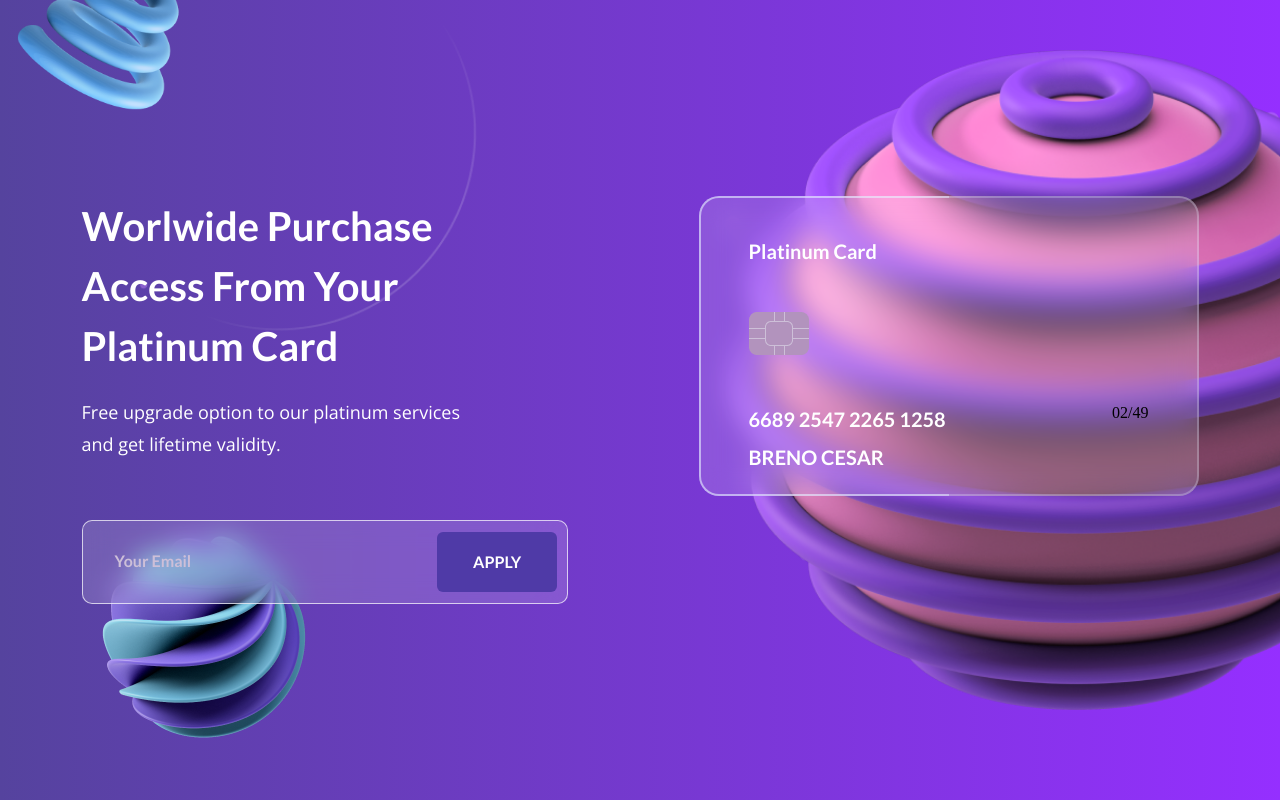
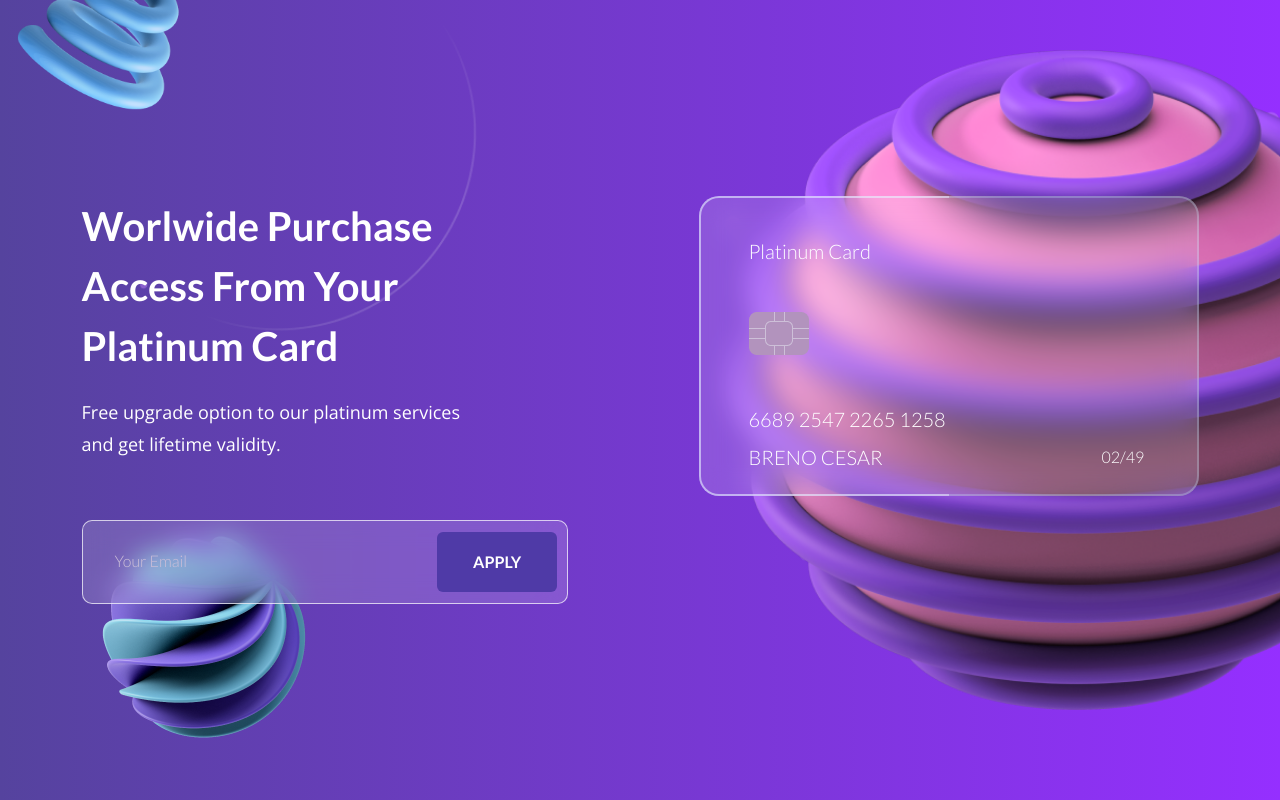
Before and after one commit to EIleven/glass-estudos, a plain HTML site: page index.html in a window 1280 px wide. Drawn offline with nearby package versions, Linux system fonts and the light colour scheme.

Commit message:
att-final

```diff
--- a/style/style.css
+++ b/style/style.css
@@ -1,5 +1,6 @@
 @import url("https://fonts.googleapis.com/css2?family=Lato:wght@700&display=swap");
 @import url('https://fonts.googleapis.com/css2?family=Lato:wght@700&family=Open+Sans&display=swap');
+@import url('https://fonts.googleapis.com/css2?family=Lato:wght@300&display=swap');
 
 body{
     padding: 0;
@@ -151,7 +152,7 @@ body{
 
 .info__card .card::after {
     content: '';
-    border: 2px solid rgba(230, 242, 255, 0.26);
+    border: 2px solid rgba(200, 242, 255, 0.26);
     border-left: none;
     position: absolute;
     bottom: 0;
@@ -203,3 +204,20 @@ body{
 .card__footer .card__footer-info p:first-child {
     margin-bottom: 8px;
 }
+
+.card__footer .card__footer-date{
+    position: absolute;
+    width: 47px;
+    height: 18px;
+    left: 403px;
+    top: 252px;
+
+
+
+    color: #ffffff;
+    font-family: Lato;
+    line-height: 18px;
+    font-weight: normal;
+    font-style: normal;
+    letter-spacing: 5%;
+}
```
Also changed, not shown: 1 other file.
